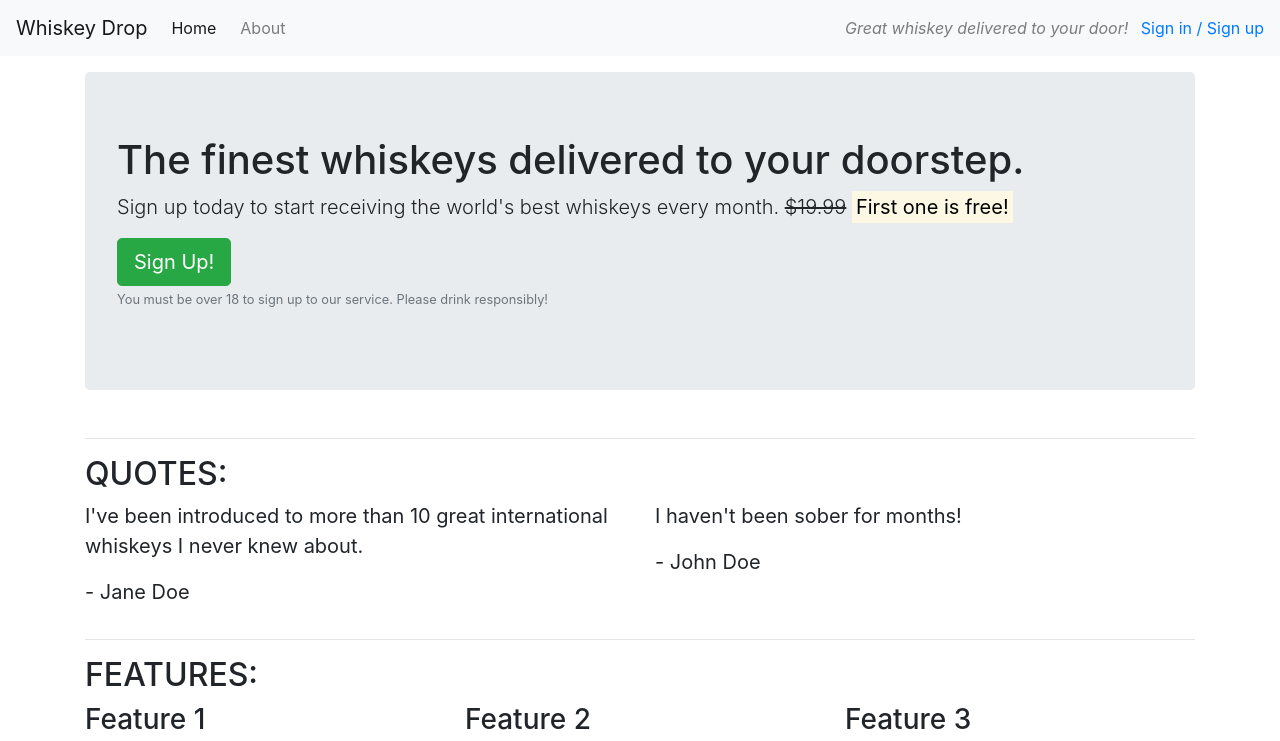
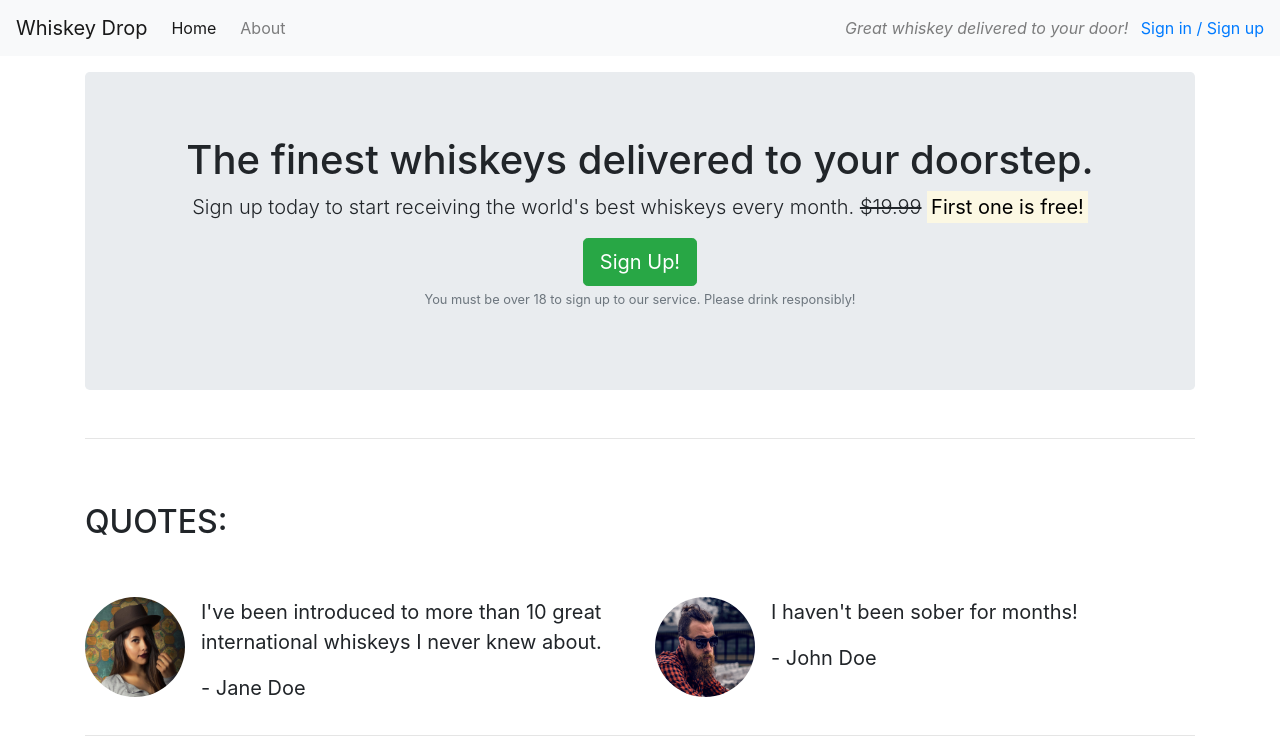
Before and after one commit to an-slua-sidhe/bootstrap4, a plain HTML site: page index.html in a window 1280 px wide. Shown: the top 741 px of the page. Drawn offline with nearby package versions, Linux system fonts and the light colour scheme.

Commit message:
Added imgs and media class

```diff
--- a/index.html
+++ b/index.html
@@ -25,10 +25,12 @@
         <!-- Callout -->
         <div class="row">
             <div class="col-12">
-                <section class="callout jumbotron">
+                <section class="callout jumbotron text-center">
                     <h1>The finest whiskeys delivered to your doorstep.</h1>
                     <p class="lead">Sign up today to start receiving the world's best whiskeys every month.
-                        <s>$19.99</s> <strong><mark>First one is free!</mark></strong></p>
+                        <s class="d-none d-sm-inline">$19.99</s>
+                        <span class="d-inline d-sm-none"><br></span>
+                        <strong><mark>First one is free!</mark></strong></p>
                     <button class="btn btn-success btn-lg">Sign Up!</button>
                     <p class="text-muted"><small>You must be over 18 to sign up to our service. Please drink responsibly!</small></p>
                 </section>
@@ -40,22 +42,36 @@
         <!-- Quotes -->
         <section class="quotes">
             <div class="row">
-                <div class="col-12">
+                <div class="col-12 my-5">
                     <h2 class="text-uppercase">Quotes:</h2>
                 </div>
             </div>
             <div class="row">
                 <div class="col-12 col-md-6">
+                    <div class="media">
+                        <div class="d-none d-sm-block">
+                            <img src="images/girl-image.png" class="rounded-circle mr-3" height=100 width=100></img>
+                        </div>
+                        <div class="media-body">
                             <blockquote class="blockquote">
                                 <p>I've been introduced to more than 10 great international whiskeys I never knew about.</p>
                                 <p>- Jane Doe</p>
                             </blockquote>
                         </div>
+                    </div>
+                </div>
                 <div class="col-12 col-md-6">
+                    <div class="media">
+                        <div class="d-none d-sm-block">
+                            <img src="images/guy-image.png" class="rounded-circle mr-3" height=100 width=100></img>
+                        </div>
+                        <div class="media-body">
                             <blockquote class="blockquote">
                                 <p>I haven't been sober for months!</p>
                                 <p>- John Doe</p>
                             </blockquote>
+                        </div>
+                    </div>
                 </div>
             </div>
         </section>
@@ -65,7 +81,7 @@
         <!-- Features -->
         <section class="features">
             <div class="row">
-                <div class="col-12">
+                <div class="col-12 my-5">
                     <h2 class="text-uppercase">Features:</h2>
                 </div>
             </div>
```
Also changed, not shown: images/girl-image.png (added), images/guy-image.png (added). Lines whose indentation alone changed are shown as unchanged.
